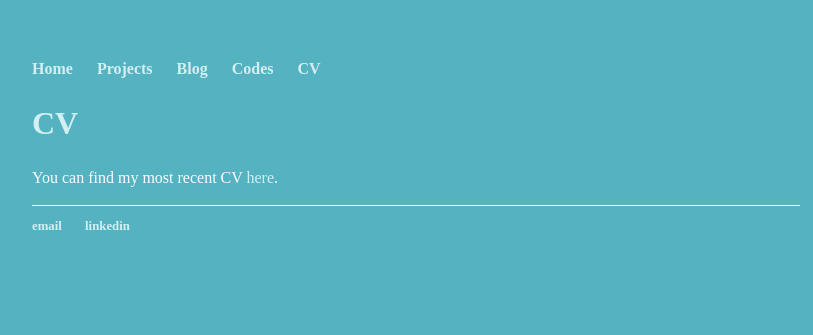
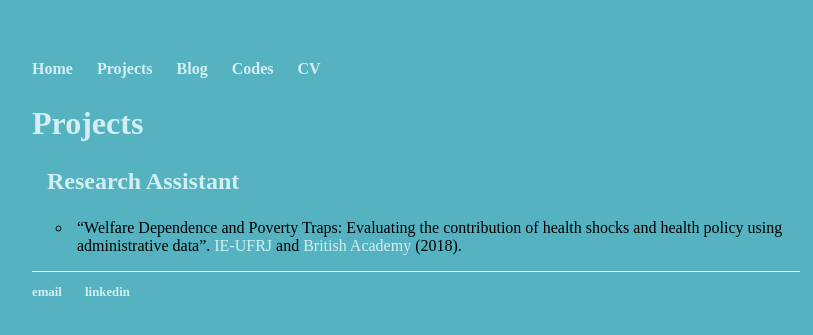
Before and after one commit to michelszklo/michelszklo.github.io, a Jekyll site: the page built from projects.html, in a window 1280 px wide. Shown: the top 335 px of the page, without its empty margins (224-1037 px from the left). Built offline with Jekyll 4.4.1, drawn with Linux system fonts in a browser that asks for light colours.

Commit message:
Update projects.html

```diff
--- a/projects.html
+++ b/projects.html
@@ -1,8 +1,11 @@
 ---
 layout: default
-title: Michel Szklo's CV
+title: Michel Szklo's Projects
 ---
 <div class="blurb">
-	<h2>CV</h2>
-	<p style="text-align: justify;">You can find my most recent CV <a href="https://michelszklo.github.io/CV_Michel%20Szklo_English_2018.pdf">here</a>.</p>
+	<h2>Projects</h2>
+	<h3 style="padding-left: 15px;">Research Assistant</h3>
+	<ul style="list-style-type: circle;">
+<li style="padding-left: 5px;">&ldquo;Welfare Dependence and Poverty Traps: Evaluating the contribution of health shocks and health policy using administrative data&rdquo;.&nbsp;<a href="http://www.ie.ufrj.br/index.php/eng/about-ie">IE-UFRJ</a> and <a href="https://www.britac.ac.uk/">British Academy</a>&nbsp;(2018).</li>
+</ul>
 </div><!-- /.blurb -->
```
